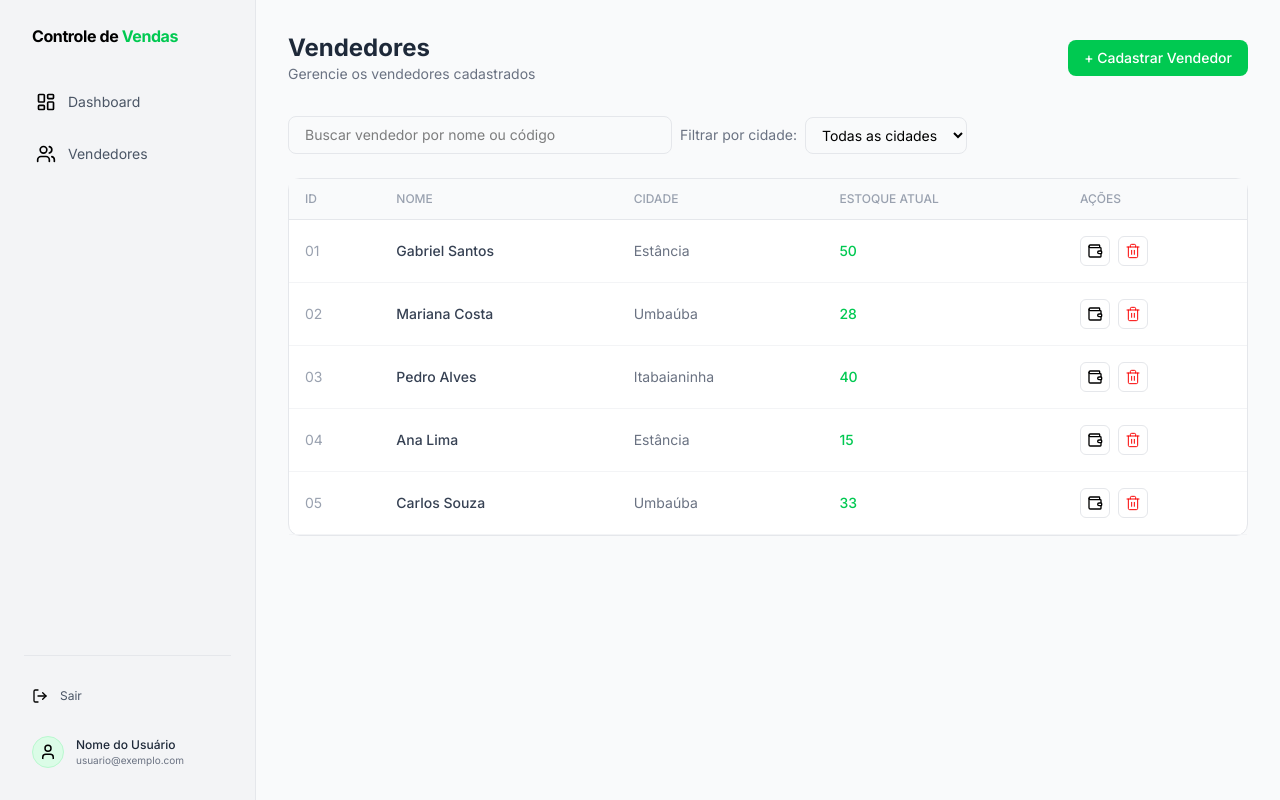
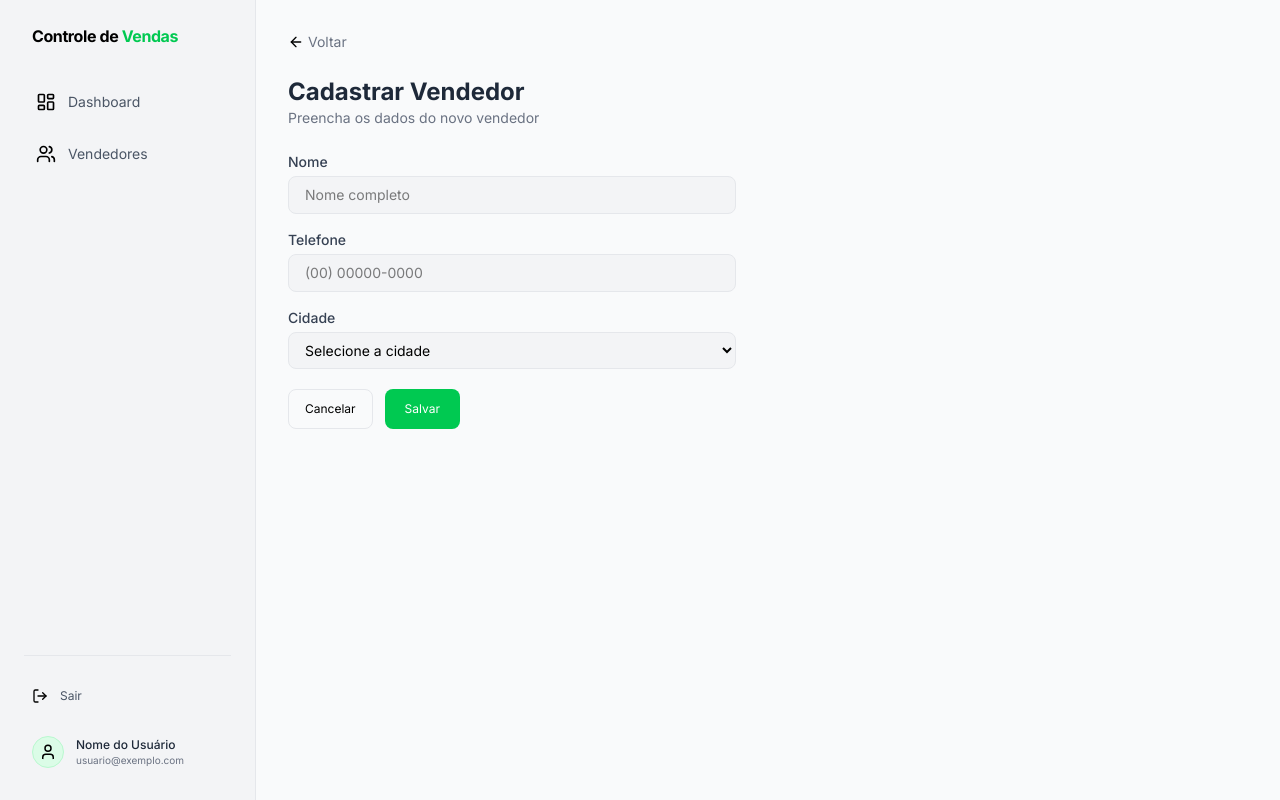
Before and after one commit to GabSouza6/controle-de-vendas, a React (Vite) app in the folder frontend/: page / in a window 1280 px wide. Built offline with nearby package versions, Linux system fonts and the light colour scheme.

Commit message:
feat: adiciona page CadastrarVendedor

```diff
--- a/frontend/src/App.tsx
+++ b/frontend/src/App.tsx
@@ -1,9 +1,9 @@
-import Vendedores from "./pages/Vendedores/Vendedores";
+import CadastrarVendedor from "./pages/CadastrarVendedor/CadastrarVendedor";
 
 
 function App() {
   return (
-    <Vendedores/>
+    <CadastrarVendedor />
   )
 }
 
--- a/frontend/src/pages/CadastrarVendedor/CadastrarVendedor.tsx
+++ b/frontend/src/pages/CadastrarVendedor/CadastrarVendedor.tsx
@@ -0,0 +1,77 @@
+import SideBar from "../../components/Sidebar/SideBar";
+
+const CadastrarVendedor = () => {
+  return (
+    <div className="flex min-h-screen bg-gray-50">
+      <SideBar />
+
+      <main className="flex-1 p-8">
+        <button className="flex items-center gap-1 text-sm text-gray-500 hover:text-gray-800 transition-colors cursor-pointer mb-6">
+          <img src="/src/assets/arrow-left.svg" className="w-4 h-4" />
+          Voltar
+        </button>
+
+        <header className="mb-6">
+          <h1 className="text-2xl font-bold text-gray-800">
+            Cadastrar Vendedor
+          </h1>
+          <p className="text-sm text-gray-500">
+            Preencha os dados do novo vendedor
+          </p>
+        </header>
+
+        <div className="flex flex-col gap-4 w-full max-w-md">
+          <div className="flex flex-col gap-1">
+            <label htmlFor="nome" className="text-sm font-medium text-gray-700">
+              Nome
+            </label>
+            <input
+              type="text"
+              id="nome"
+              placeholder="Nome completo"
+              className="flex-1 bg-gray-100 border border-gray-200 rounded-lg px-4 py-2 text-sm outline-none"
+            />
+          </div>
+
+          <div className="flex flex-col gap-1">
+            <label htmlFor="telefone" className="text-sm font-medium text-gray-700">
+              Telefone
+            </label>
+            <input
+              type="text"
+              id="telefone"
+              placeholder="(00) 00000-0000"
+              className="flex-1 bg-gray-100 border border-gray-200 rounded-lg px-4 py-2 text-sm outline-none"
+            />
+          </div>
+
+          <div className="flex flex-col gap-1">
+            <label htmlFor="cidade" className="text-sm font-medium text-gray-700">
+              Cidade
+            </label>
+            <select
+              id="cidade"
+              className="flex-1 bg-gray-100 border border-gray-200 rounded-lg px-3 py-2 text-sm outline-none cursor-pointer"
+            >
+              <option value="">Selecione a cidade</option>
+              <option value="estancia">Estância</option>
+              <option value="umbauba">Umbaúba</option>
+              <option value="itabaianinha">Itabaianinha</option>
+            </select>
+          </div>
+
+          <div className="pt-1 flex gap-3">
+            <button className="px-4 py-1.5 text-xs border border-gray-200 text-black hover:bg-gray-100 rounded-lg transition-colors cursor-pointer">
+              Cancelar
+            </button>
+            <button className="px-5 py-3 text-xs bg-green-500 hover:bg-green-600 text-white rounded-lg cursor-pointer transition-colors">
+              Salvar
+            </button>
+          </div>
+        </div>
+      </main>
+    </div>
+  );
+};
+
+export default CadastrarVendedor;
```
Also changed, not shown: frontend/src/assets/arrow-left.svg (added).
